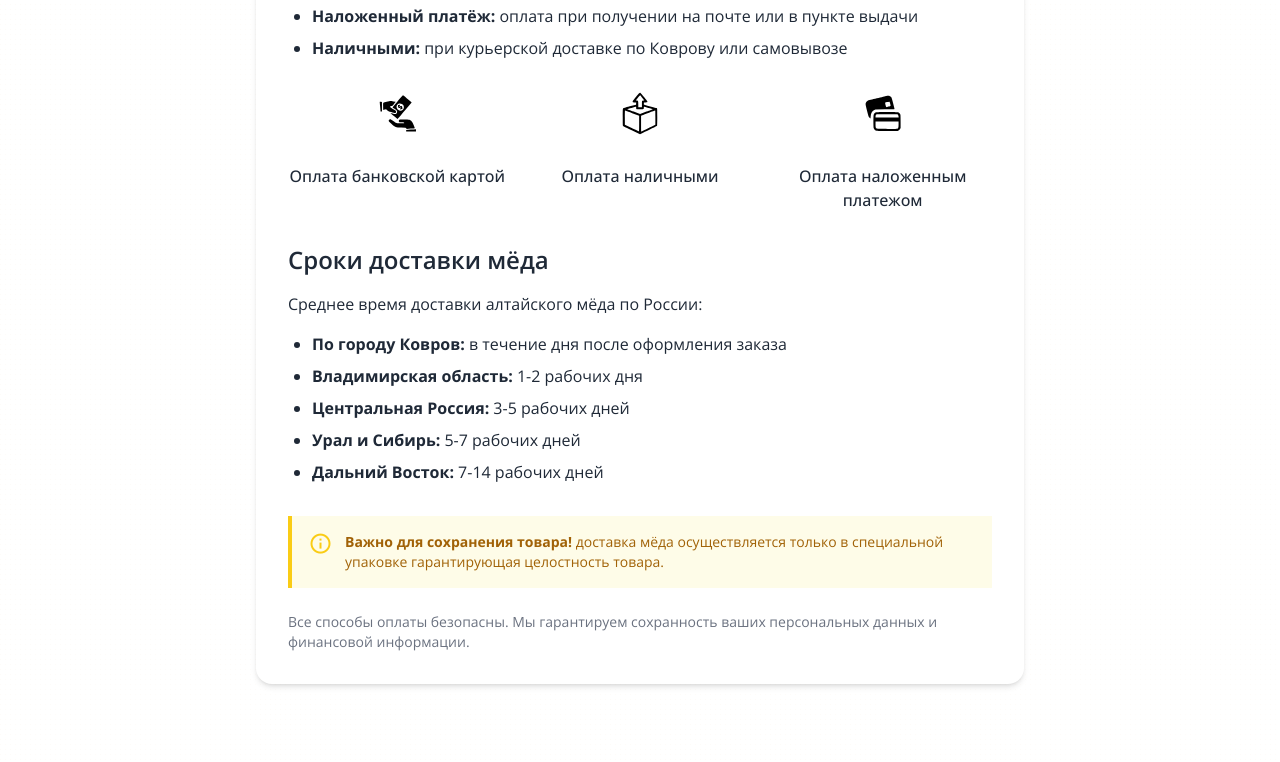
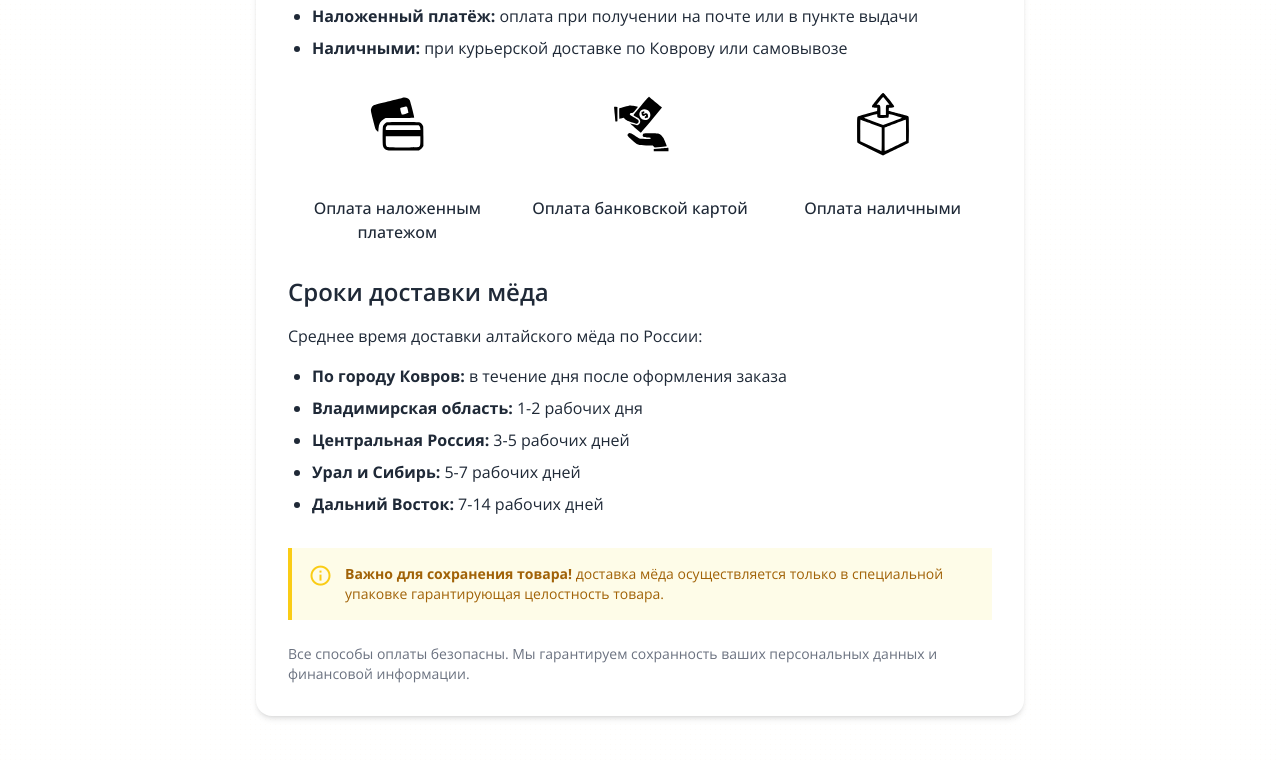
Before and after one commit to medok33/altai-honey, a website: page delivery.html in a window 1280 px wide. Shown: the part 1705-2467 px from the top of the page. Drawn offline with nearby package versions, Linux system fonts and the light colour scheme; files whose address does not match are found by name.

Commit message:
Update delivery.html

```diff
--- a/delivery.html
+++ b/delivery.html
@@ -470,12 +470,17 @@
       padding: 0 15px;
     }
 
-    /* Стили для SVG-иконок оплаты */
+    /* Измененные стили для SVG-иконок оплаты */
     .payment-icon {
-      width: 64px;
-      height: 64px;
+      width: 96px; /* Увеличен размер на 50% */
+      height: 96px; /* Увеличен размер на 50% */
       margin: 0 auto;
       display: block;
+      transition: transform 0.3s ease; /* Добавлена анимация */
+      transform-origin: center;
+    }
+    .payment-icon:hover {
+      transform: scale(1.05); /* Анимация при наведении */
     }
   </style>
 
@@ -686,6 +691,22 @@
               <!-- Оплата банковской картой -->
               <div class="text-center">
                 <div class="payment-icon">
+                  <!-- Иконка наложенного платежа -->
+                  <svg xmlns="http://www.w3.org/2000/svg" version="1.0" viewBox="0 0 300 200" preserveAspectRatio="xMidYMid meet">
+                    <g transform="translate(0,200) scale(0.100000,-0.100000)" fill="#000000" stroke="none">
+                      <path d="M1655 1816 c-27 -7 -227 -57 -444 -110 -216 -53 -409 -104 -428 -113 -44 -21 -79 -66 -93 -125 -11 -43 -8 -63 55 -320 37 -150 76 -289 86 -310 16 -30 65 -78 82 -78 2 0 6 42 9 93 8 148 61 242 170 303 l53 29 448 3 c365 2 447 5 447 16 0 43 -124 515 -142 542 -49 72 -138 97 -243 70z m183 -367 c13 -56 20 -105 15 -109 -9 -8 -173 -50 -196 -50 -12 0 -58 159 -57 201 0 11 24 21 83 36 137 35 128 39 155 -78z"/>
+                      <path d="M1165 1046 c-41 -18 -92 -77 -104 -123 -15 -53 -14 -551 1 -610 16 -66 71 -118 140 -133 37 -8 191 -10 518 -8 l465 3 45 25 c29 17 53 41 70 70 l25 45 0 295 c0 162 -3 307 -8 322 -10 38 -65 98 -104 114 -47 20 -1003 20 -1048 0z m1035 -111 c15 -16 24 -41 28 -75 l5 -50 -542 0 -541 0 0 44 c0 33 7 52 26 75 l26 31 487 0 488 0 23 -25z m30 -450 c0 -149 -9 -182 -55 -203 -41 -19 -937 -17 -974 2 -43 23 -51 54 -51 201 l0 135 540 0 540 0 0 -135z"/>
+                    </g>
+                  </svg>
+                </div>
+                <p class="mt-2 font-medium">Оплата наложенным платежом</p>
+                <div class="sr-only">Оплата при получении на почте или в пункте выдачи</div>
+              </div>
+
+              <!-- Оплата наличными -->
+              <div class="text-center">
+                <div class="payment-icon">
+                  <!-- Иконка банковской карты -->
                   <svg xmlns="http://www.w3.org/2000/svg" version="1.0" viewBox="0 0 300 200" preserveAspectRatio="xMidYMid meet">
                     <g transform="translate(0,200) scale(0.100000,-0.100000)" fill="#000000" stroke="none">
                       <path d="M1531 1568 c-229 -273 -243 -292 -225 -305 10 -8 52 -32 92 -55 87 -48 115 -85 108 -142 -5 -47 -47 -93 -91 -102 -20 -3 -62 5 -125 25 -52 17 -96 29 -97 27 -2 -2 72 -67 164 -145 l168 -141 22 23 c12 12 161 188 331 391 l309 369 -36 31 c-37 33 -335 282 -361 303 -13 10 -55 -36 -259 -279z m200 -129 c100 -51 125 -191 48 -268 -82 -83 -226 -54 -279 54 -24 50 -26 105 -4 150 41 88 138 114 235 64z"/>
@@ -701,9 +722,10 @@
                 <div class="sr-only">Безопасная онлайн оплата картой Visa, Mastercard, МИР</div>
               </div>
 
-              <!-- Оплата наличными -->
+              <!-- Оплата наложенным платежом -->
               <div class="text-center">
                 <div class="payment-icon">
+                  <!-- Иконка наличных -->
                   <svg xmlns="http://www.w3.org/2000/svg" version="1.0" viewBox="0 0 300 200" preserveAspectRatio="xMidYMid meet">
                     <g transform="translate(0,200) scale(0.100000,-0.100000)" fill="#000000" stroke="none">
                       <path d="M1433 1913 c-95 -112 -260 -318 -272 -340 -8 -17 -9 -28 -1 -43 9 -17 21 -20 86 -20 l75 0 -3 -52 -3 -51 -295 -79 c-219 -59 -299 -85 -312 -100 -17 -18 -18 -53 -18 -408 0 -355 1 -390 18 -409 9 -11 192 -104 405 -206 l388 -186 122 57 c286 134 672 325 679 337 4 7 8 191 8 409 0 347 -2 399 -16 412 -8 9 -17 16 -19 16 -5 0 -469 125 -543 146 l-53 15 3 47 3 47 70 3 c74 3 95 13 95 44 0 10 -73 109 -161 218 -124 154 -167 200 -184 200 -16 0 -39 -19 -72 -57z m177 -193 l93 -115 -44 -5 c-24 -3 -50 -9 -56 -13 -10 -6 -13 -49 -13 -158 l0 -149 -85 0 -85 0 0 138 c0 164 -6 179 -75 184 l-44 3 101 123 c55 68 104 120 108 115 4 -4 49 -60 100 -123z m-290 -454 c0 -73 8 -76 184 -76 105 0 156 4 164 12 7 7 12 34 12 60 0 26 3 48 8 48 13 0 403 -108 408 -113 3 -2 -130 -55 -294 -116 l-299 -111 -301 112 c-166 62 -300 113 -298 115 3 3 397 112 409 112 4 1 7 -19 7 -43z m-187 -258 l327 -121 0 -369 c0 -314 -2 -369 -14 -366 -8 2 -159 72 -335 157 l-321 154 0 334 c0 183 3 333 8 333 4 0 154 -55 335 -122z m1087 -208 l0 -330 -117 -59 c-160 -80 -540 -261 -547 -261 -3 0 -6 166 -6 369 l0 370 58 21 c31 12 174 66 317 120 143 54 268 98 278 99 16 1 17 -21 17 -329z"/>
@@ -712,20 +734,6 @@
                 </div>
                 <p class="mt-2 font-medium">Оплата наличными</p>
                 <div class="sr-only">Оплата наличными курьеру при доставке или самовывозе</div>
-              </div>
-
-              <!-- Оплата наложенным платежом -->
-              <div class="text-center">
-                <div class="payment-icon">
-                  <svg xmlns="http://www.w3.org/2000/svg" version="1.0" viewBox="0 0 300 200" preserveAspectRatio="xMidYMid meet">
-                    <g transform="translate(0,200) scale(0.100000,-0.100000)" fill="#000000" stroke="none">
-                      <path d="M1655 1816 c-27 -7 -227 -57 -444 -110 -216 -53 -409 -104 -428 -113 -44 -21 -79 -66 -93 -125 -11 -43 -8 -63 55 -320 37 -150 76 -289 86 -310 16 -30 65 -78 82 -78 2 0 6 42 9 93 8 148 61 242 170 303 l53 29 448 3 c365 2 447 5 447 16 0 43 -124 515 -142 542 -49 72 -138 97 -243 70z m183 -367 c13 -56 20 -105 15 -109 -9 -8 -173 -50 -196 -50 -12 0 -58 159 -57 201 0 11 24 21 83 36 137 35 128 39 155 -78z"/>
-                      <path d="M1165 1046 c-41 -18 -92 -77 -104 -123 -15 -53 -14 -551 1 -610 16 -66 71 -118 140 -133 37 -8 191 -10 518 -8 l465 3 45 25 c29 17 53 41 70 70 l25 45 0 295 c0 162 -3 307 -8 322 -10 38 -65 98 -104 114 -47 20 -1003 20 -1048 0z m1035 -111 c15 -16 24 -41 28 -75 l5 -50 -542 0 -541 0 0 44 c0 33 7 52 26 75 l26 31 487 0 488 0 23 -25z m30 -450 c0 -149 -9 -182 -55 -203 -41 -19 -937 -17 -974 2 -43 23 -51 54 -51 201 l0 135 540 0 540 0 0 -135z"/>
-                    </g>
-                  </svg>
-                </div>
-                <p class="mt-2 font-medium">Оплата наложенным платежом</p>
-                <div class="sr-only">Оплата при получении на почте или в пункте выдачи</div>
               </div>
             </div>
 
```
